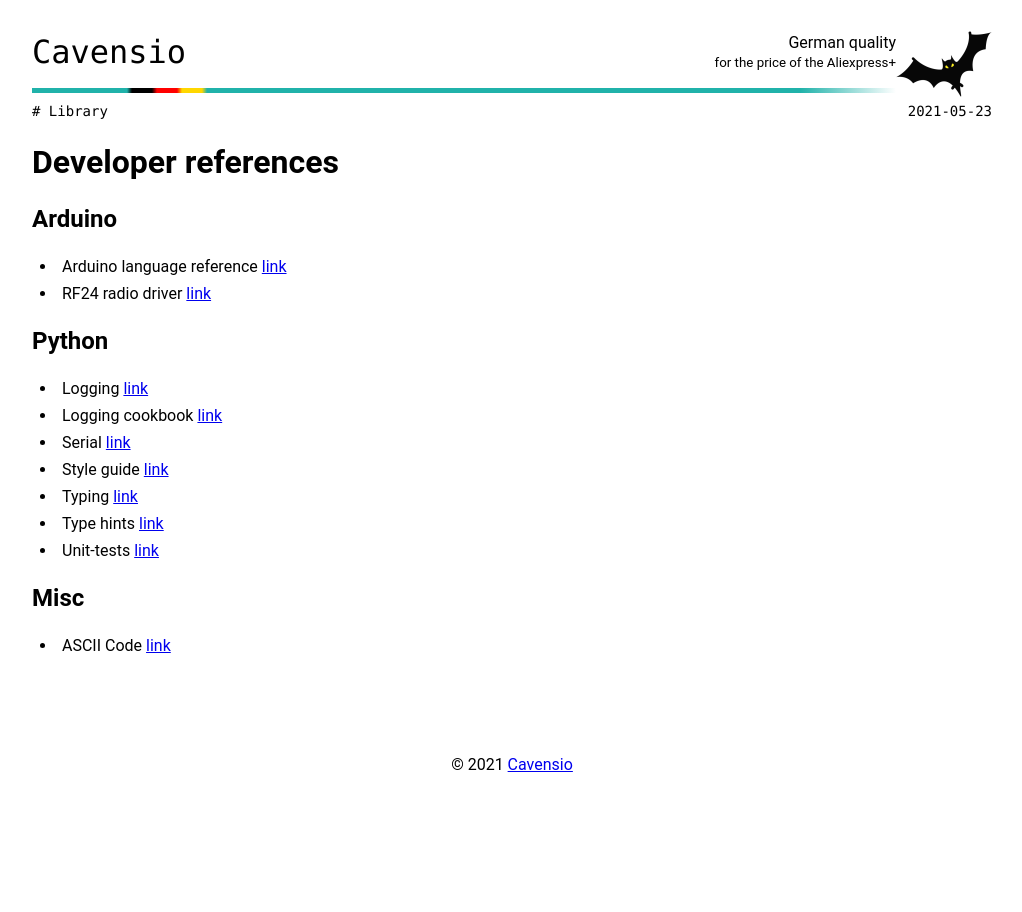
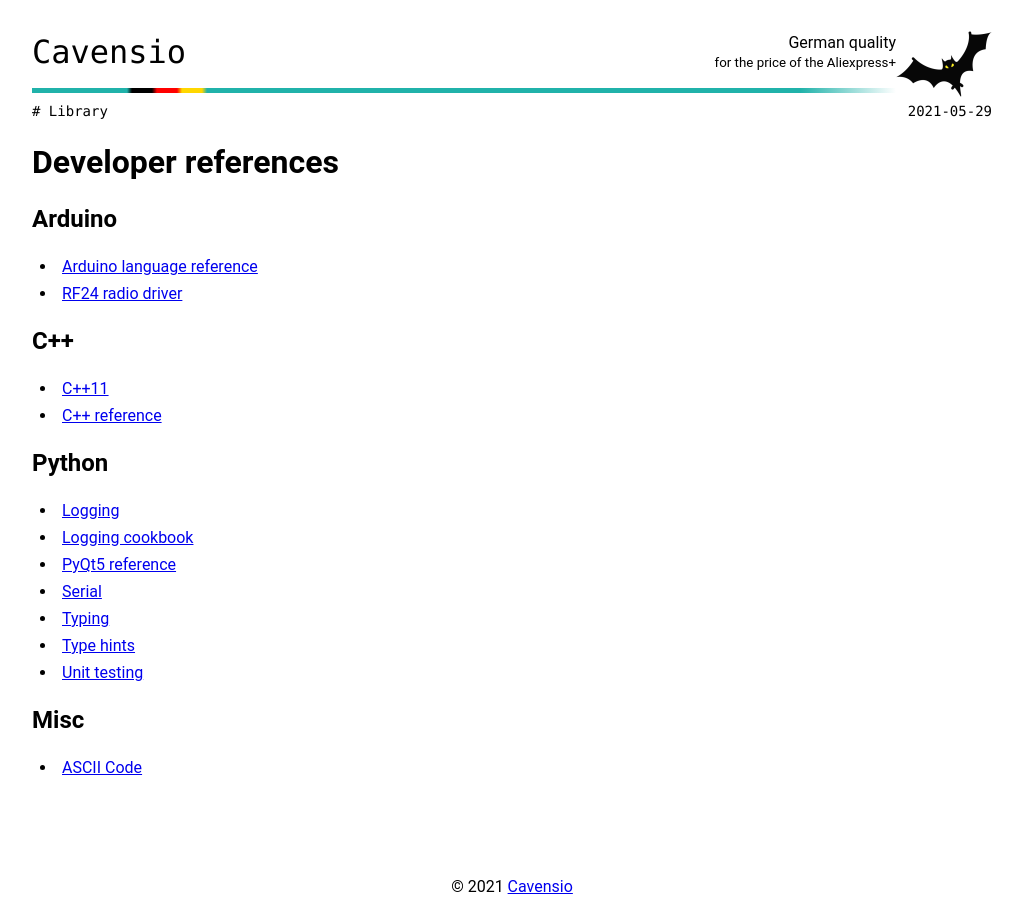
Before and after one commit to cavensio/cavensio.github.io, a Jekyll site: the page built from _posts/2021-05-08-dev-refs.md, in a window 1280 px wide. Shown: the whole page, without its empty margins (128-1150 px from the left). Built offline with Jekyll 4.4.1, drawn with Linux system fonts in a browser that asks for light colours; nearby versions of some CDN libraries.

Commit message:
added links

```diff
--- a/_posts/2021-05-08-dev-refs.md
+++ b/_posts/2021-05-08-dev-refs.md
@@ -2,25 +2,30 @@
 title: Developer references
 tags: [Library]
 desc: Collection of development links
-date: 2021-05-23
+date: 2021-05-29
 ---
 
 # Developer references
 
 ## Arduino
 
-- Arduino language reference [link](https://www.arduino.cc/reference/en/)
-- RF24 radio driver [link](https://nrf24.github.io/RF24/index.html)
+- [Arduino language reference](https://www.arduino.cc/reference/en/)
+- [RF24 radio driver](https://nrf24.github.io/RF24/index.html)
+
+## C++
+
+- [C++11](https://en.cppreference.com/w/cpp/11)
+- [C++ reference](https://en.cppreference.com/w/)
 
 ## Python
 
-- Logging [link](https://docs.python.org/3/library/logging.html)
-- Logging cookbook [link](https://docs.python.org/3/howto/logging-cookbook.html)
-- Serial [link](https://pythonhosted.org/pyserial/pyserial_api.html)
-- Style guide [link](https://google.github.io/styleguide/pyguide.html)
-- Typing [link](https://docs.python.org/3/library/typing.html)
-- Type hints [link](https://www.python.org/dev/peps/pep-0484/)
-- Unit-tests [link](https://docs.python.org/3/library/unittest.html)
+- [Logging](https://docs.python.org/3/library/logging.html)
+- [Logging cookbook](https://docs.python.org/3/howto/logging-cookbook.html)
+- [PyQt5 reference](https://www.riverbankcomputing.com/static/Docs/PyQt5/index.html)
+- [Serial](https://pythonhosted.org/pyserial/pyserial_api.html)
+- [Typing](https://docs.python.org/3/library/typing.html)
+- [Type hints](https://www.python.org/dev/peps/pep-0484/)
+- [Unit testing](https://docs.python.org/3/library/unittest.html)
 
 ## Misc
-- ASCII Code [link](https://www.ascii-code.com/)
+- [ASCII Code](https://www.ascii-code.com/)
```
Also changed, not shown: _posts/2021-05-29-dev-stack.md (+2 -9 lines).
